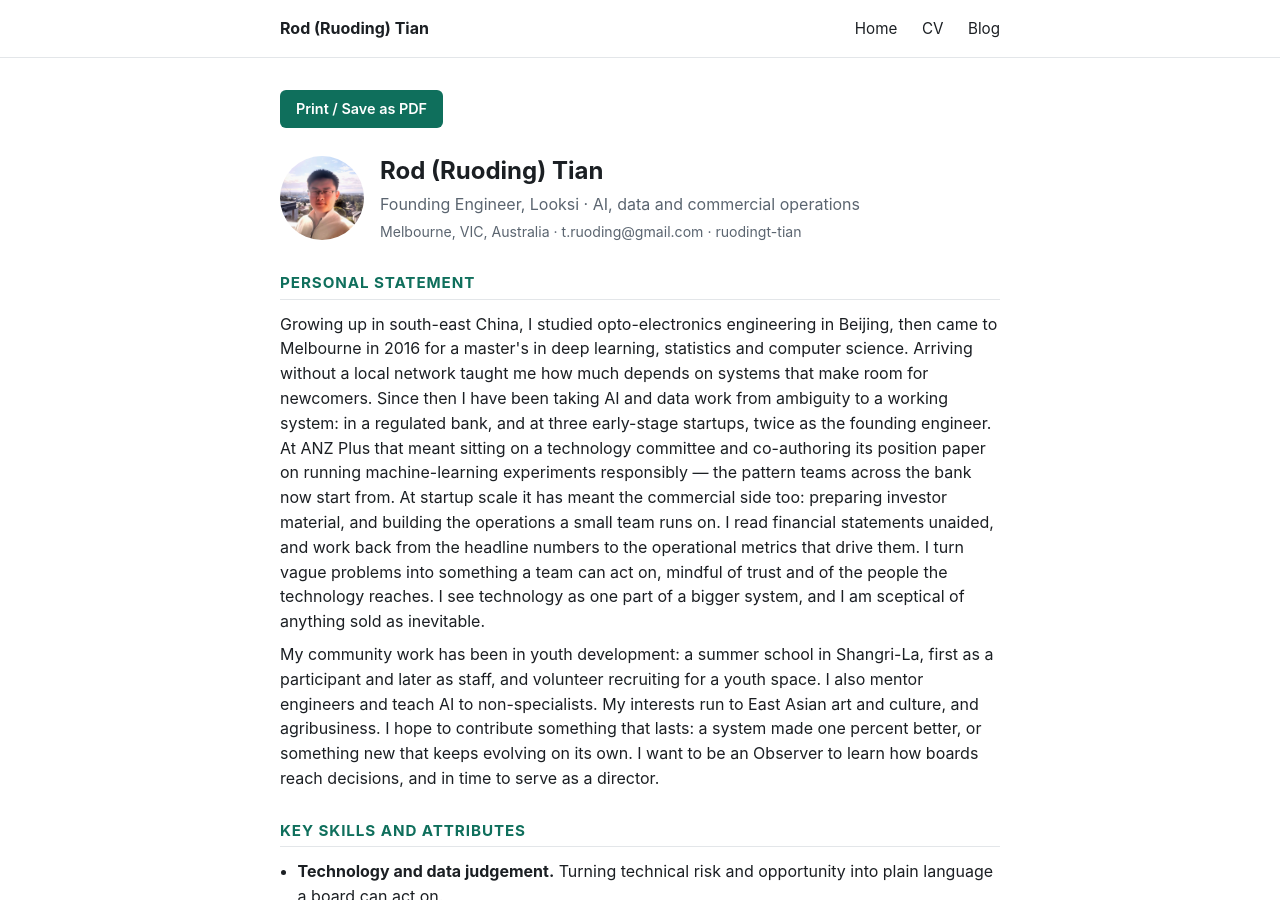
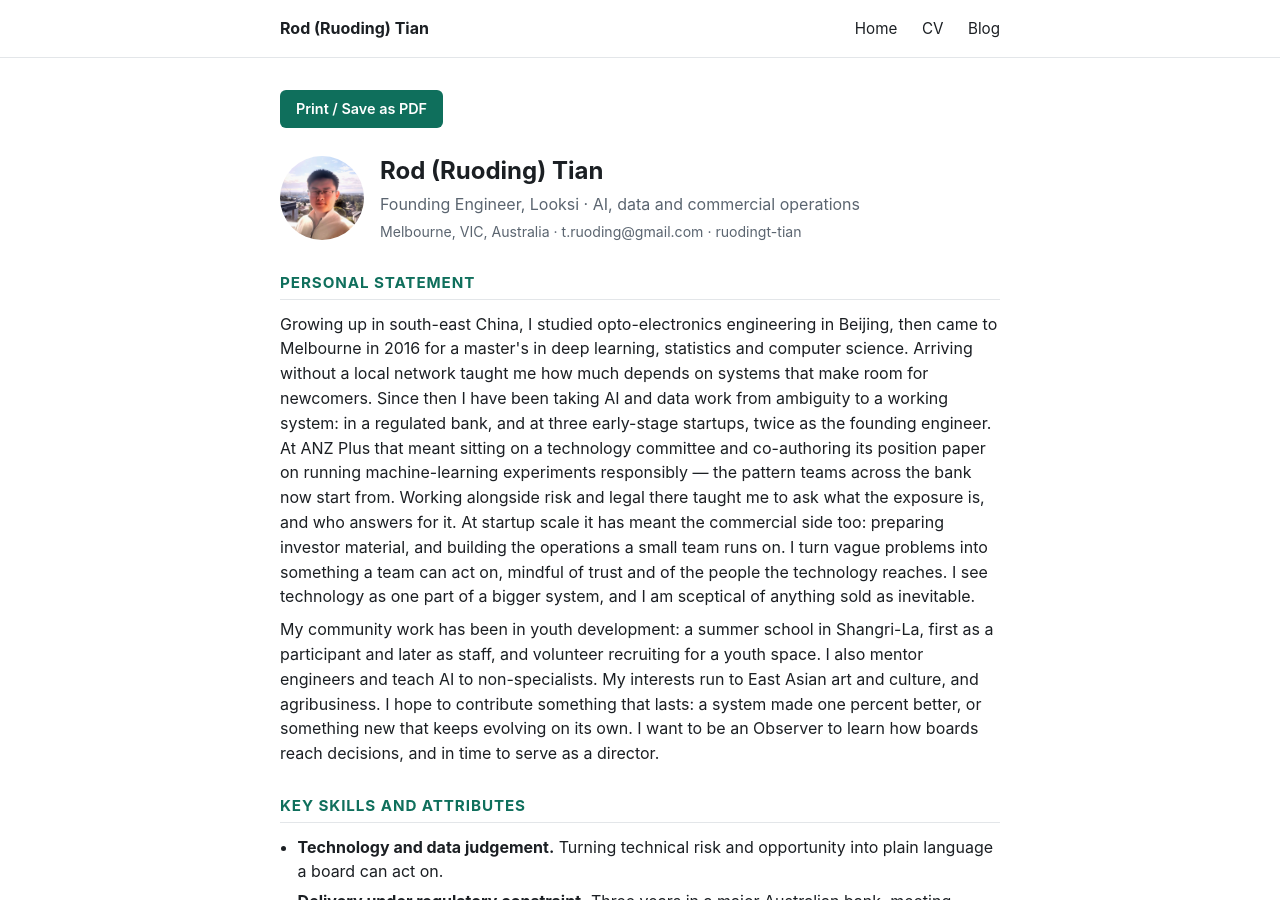
Before and after one commit to ruodingt/ruodingt.github.io, a Jekyll site: the page built from cv/index.md, in a window 1280 px wide and 900 px high. Built offline with Jekyll 4.4.1, drawn with Linux system fonts in a browser that asks for light colours.

Commit message:
Add the risk-and-legal governance note, drop the finance line for room
Working alongside risk and legal, and the habit it left - asking what the
exposure is and who answers for it - is a governance signal the statement
did not have, and it widens a case that otherwise rests on one committee
seat.

To hold the two-page maximum, cut "I read financial statements unaided...":
finance already appears three times (the commercial-side sentence, the
education note's valuation and financial projection, the tagline's
commercial operations), so the statement lost a triplicate, not a fact.

Co-Authored-By: Claude Opus 4.8 <noreply@anthropic.com>

```diff
--- a/_data/cv.yml
+++ b/_data/cv.yml
@@ -13,7 +13,7 @@ linkedin: "https://www.linkedin.com/in/ruodingt-tian/"
 # words, at the top, covering who you are, professional value, community
 # connection, and values/motivation.
 statement:
-  - "Growing up in south-east China, I studied opto-electronics engineering in Beijing, then came to Melbourne in 2016 for a master's in deep learning, statistics and computer science. Arriving without a local network taught me how much depends on systems that make room for newcomers. Since then I have been taking AI and data work from ambiguity to a working system: in a regulated bank, and at three early-stage startups, twice as the founding engineer. At ANZ Plus that meant sitting on a technology committee and co-authoring its position paper on running machine-learning experiments responsibly &mdash; the pattern teams across the bank now start from. At startup scale it has meant the commercial side too: preparing investor material, and building the operations a small team runs on. I read financial statements unaided, and work back from the headline numbers to the operational metrics that drive them. I turn vague problems into something a team can act on, mindful of trust and of the people the technology reaches. I see technology as one part of a bigger system, and I am sceptical of anything sold as inevitable."
+  - "Growing up in south-east China, I studied opto-electronics engineering in Beijing, then came to Melbourne in 2016 for a master's in deep learning, statistics and computer science. Arriving without a local network taught me how much depends on systems that make room for newcomers. Since then I have been taking AI and data work from ambiguity to a working system: in a regulated bank, and at three early-stage startups, twice as the founding engineer. At ANZ Plus that meant sitting on a technology committee and co-authoring its position paper on running machine-learning experiments responsibly &mdash; the pattern teams across the bank now start from. Working alongside risk and legal there taught me to ask what the exposure is, and who answers for it. At startup scale it has meant the commercial side too: preparing investor material, and building the operations a small team runs on. I turn vague problems into something a team can act on, mindful of trust and of the people the technology reaches. I see technology as one part of a bigger system, and I am sceptical of anything sold as inevitable."
   - "My community work has been in youth development: a summer school in Shangri-La, first as a participant and later as staff, and volunteer recruiting for a youth space. I also mentor engineers and teach AI to non-specialists. My interests run to East Asian art and culture, and agribusiness. I hope to contribute something that lasts: a system made one percent better, or something new that keeps evolving on its own. I want to be an Observer to learn how boards reach decisions, and in time to serve as a director."
 
 attributes:
```
